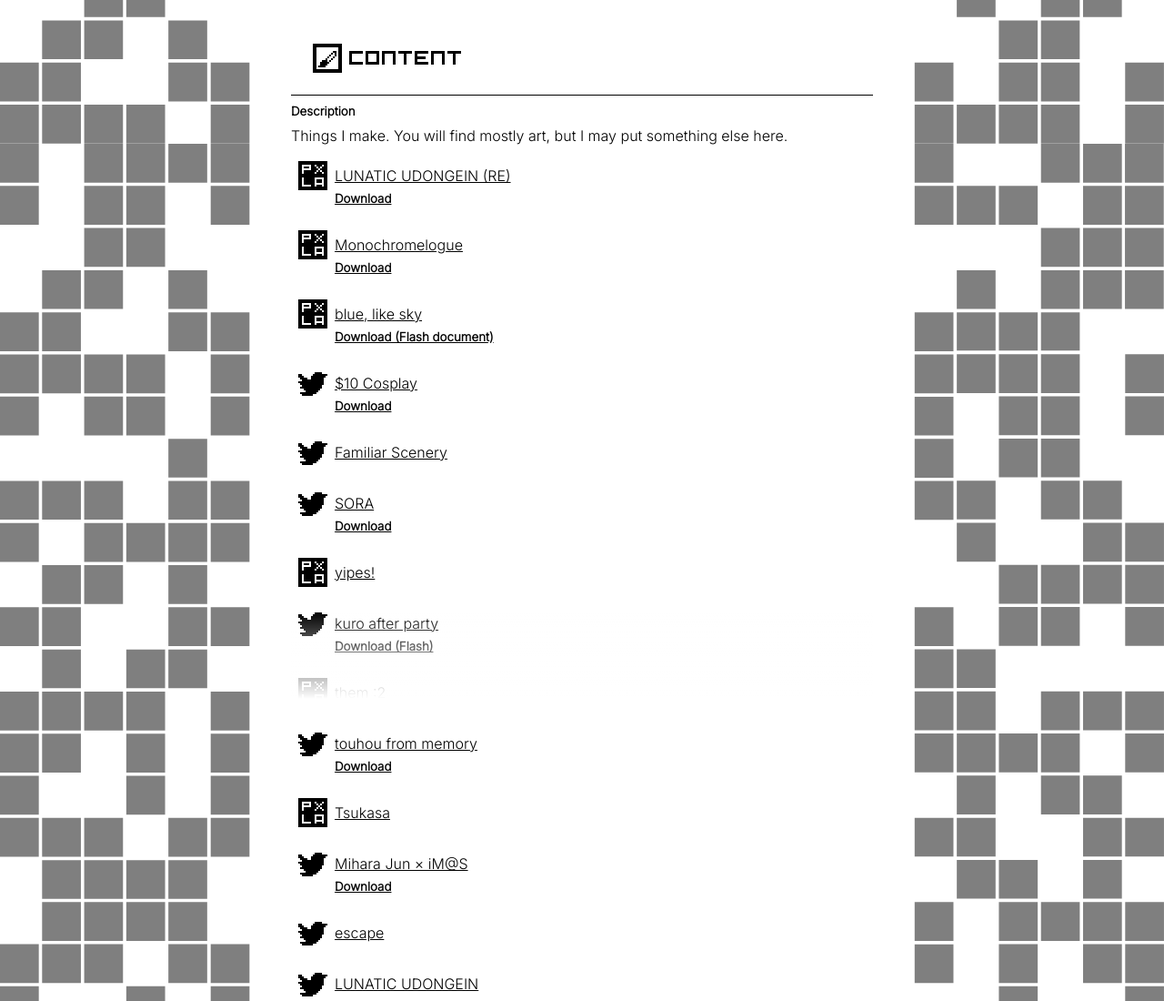
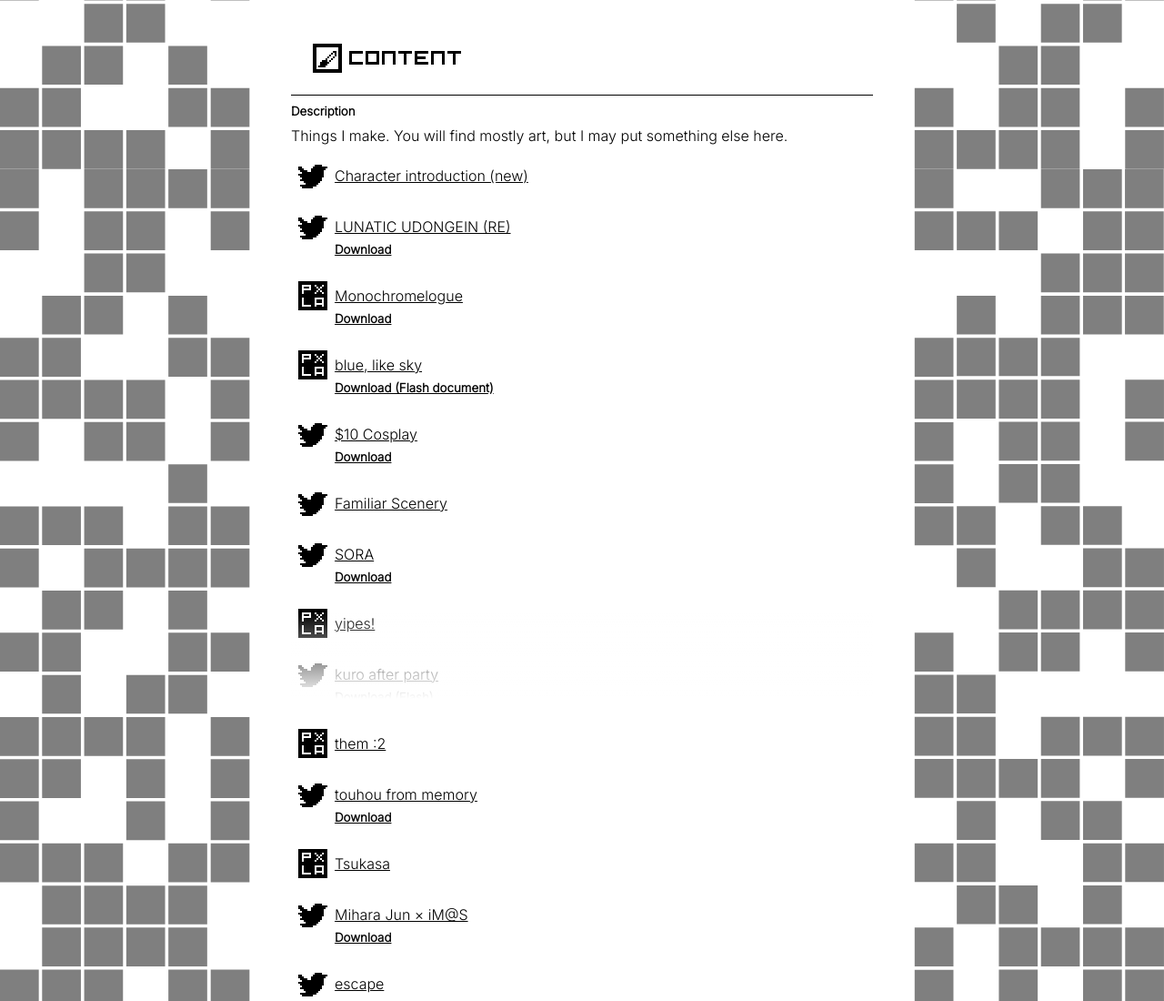
Before and after one commit to pikuse/pxww, a plain HTML site: page pxww_content.html in a window 1280 px wide. Shown: the top 1100 px of the page at 91% size. Drawn offline with Linux system fonts and the light colour scheme.

Commit message:
mreo arrtd

```diff
--- a/pxww_content.html
+++ b/pxww_content.html
@@ -23,8 +23,13 @@
 <p style="padding-bottom: 16px">Things I make. You will find mostly art, but I may put something else here.</p>
 
 <p>
+    <a class="flexrow icontext" href="https://twitter.com/pixelperso38048/status/1758968093261394069" target="_blank">
+        <img alt="pxlweb link" src="svgs/twitter.svg">
+        Character introduction (new)</a>
+    <br>
+
     <a class="flexrow icontext" href="https://twitter.com/pixelperso38048/status/1751038973730807851" target="_blank">
-        <img alt="pxlweb link" src="svgs/siteicon.svg">
+        <img alt="pxlweb link" src="svgs/twitter.svg">
         LUNATIC UDONGEIN (RE)</a>
         <a class="flexrow downlink" href="art/lun-udg-re.svg" target="_blank"><strong>Download</strong></a>
     <br>
```
